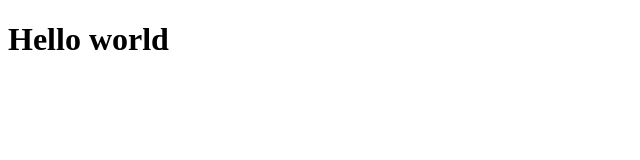
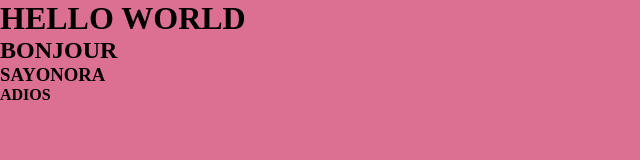
Before and after one commit to Oluwasetemi/altschool-opensource-names, a plain HTML site: page index.html in a window 1280 px wide. Shown: the whole page, without its empty margins (0-640 px from the left). Drawn offline with Linux system fonts and the light colour scheme.

Commit message:
added a new file and some changes

```diff
--- a/index.html
+++ b/index.html
@@ -5,8 +5,12 @@
     <meta http-equiv="X-UA-Compatible" content="IE=edge">
     <meta name="viewport" content="width=device-width, initial-scale=1.0">
     <title>Document</title>
+    <link rel="stylesheet" href="style.css">
 </head>
 <body>
     <h1>Hello world</h1>
+    <h2>bonjour</h2>
+    <h3>sayonora</h3>
+    <h4>adios</h4>
 </body>
 </html>
--- /dev/null
+++ b/style.css
@@ -0,0 +1,9 @@
+*{
+    padding: 0;
+    margin: 0;
+    box-sizing: border-box;
+}
+body{
+    text-transform: uppercase;
+    background-color: palevioletred;
+}
```
